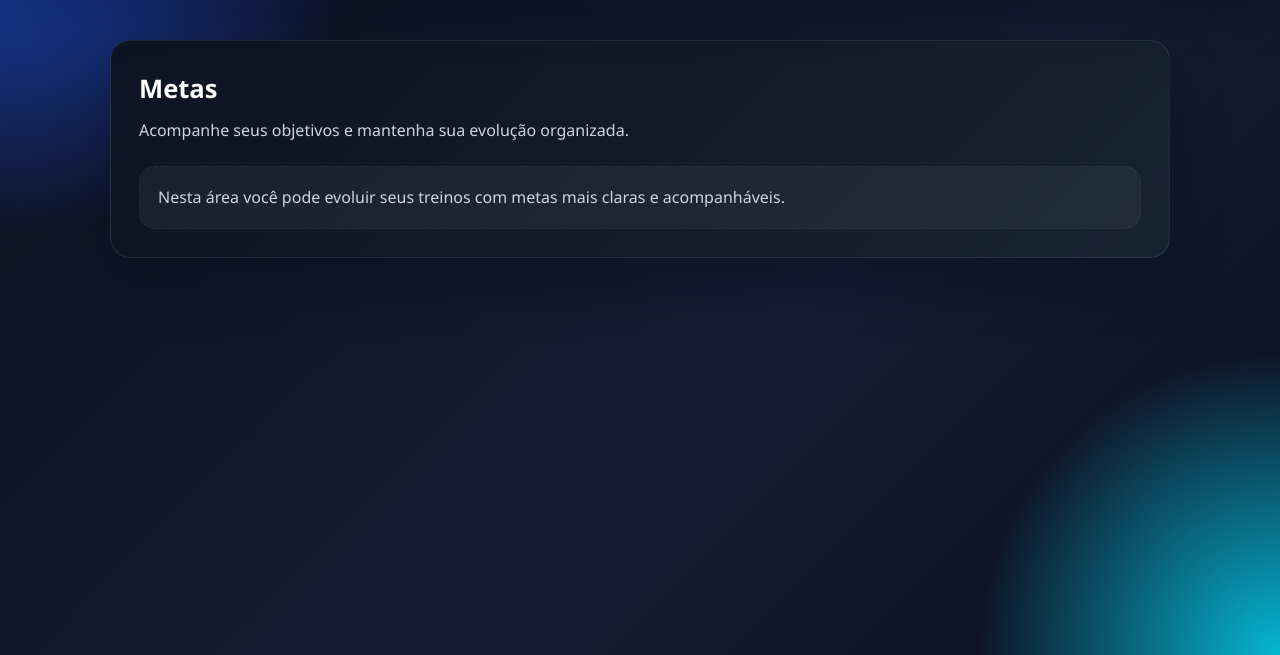
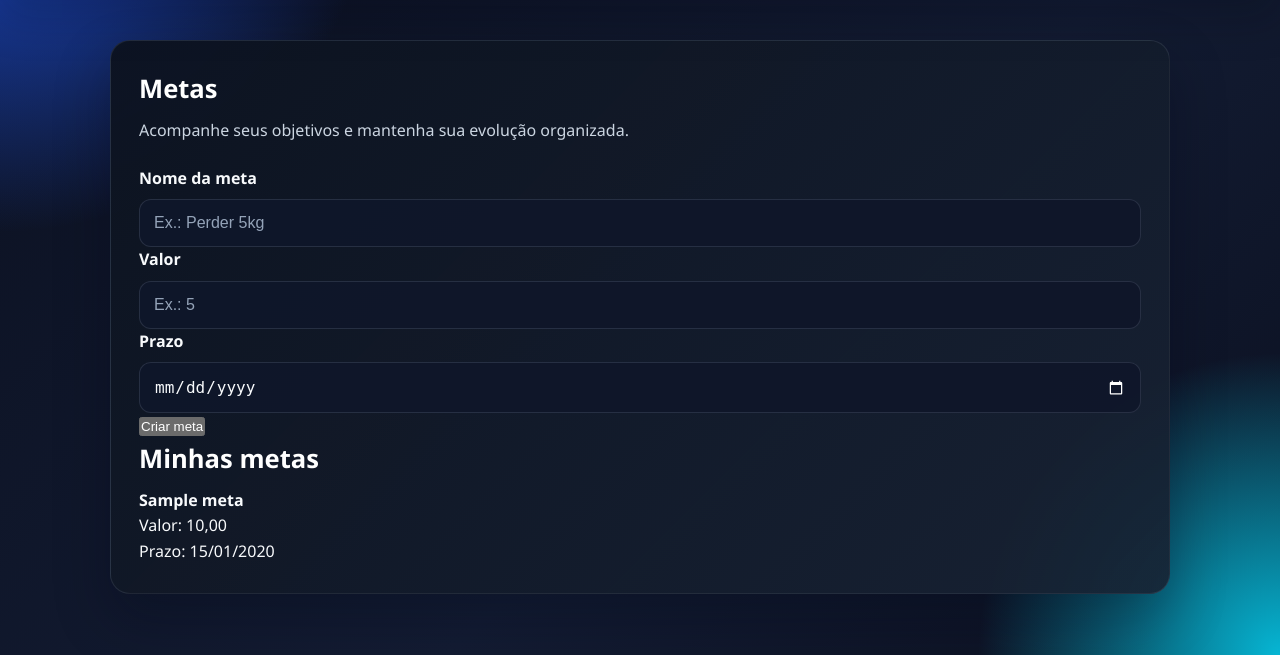
Before and after one commit to marcelof0nseca/GymTrack, a Django app: page /metas/ in a window 1280 px wide. Shown: the part 145-800 px from the top of the page. Run offline with Django 5.2, Linux system fonts and the light colour scheme; a user stored in the database is signed in; tables that the repository leaves empty hold one stand-in row (values such as "Sample post").

Commit message:
feat:Cadastro de metas implementada

```diff
--- a/core/admin.py
+++ b/core/admin.py
@@ -1,7 +1,8 @@
 from django.contrib import admin
-from .models import Treino, Exercicio, ExecucaoTreino, ExercicioBase
+from .models import Treino, Exercicio, ExecucaoTreino, ExercicioBase, Meta
 
 admin.site.register(Treino)
 admin.site.register(ExercicioBase)
 admin.site.register(Exercicio)
 admin.site.register(ExecucaoTreino)
+admin.site.register(Meta)
--- a/core/forms.py
+++ b/core/forms.py
@@ -2,7 +2,7 @@ from django import forms
 from django.contrib.auth.forms import UserCreationForm
 from django.contrib.auth.models import User
 
-from .models import Treino, Exercicio, ExecucaoTreino, ExercicioBase
+from .models import Treino, Exercicio, ExecucaoTreino, ExercicioBase, Meta
 
 
 def _append_widget_class(widget, class_name):
@@ -137,3 +137,49 @@ class ExecucaoTreinoForm(forms.ModelForm):
                 'Esse treino ainda não possui exercícios cadastrados. Adicione pelo menos um exercício antes de iniciar.'
             )
         return treino
+
+
+
+
+class MetaForm(forms.ModelForm):
+    class Meta:
+        model = Meta
+        fields = ['nome', 'valor', 'prazo']
+        labels = {
+            'nome': 'Nome da meta',
+            'valor': 'Valor',
+            'prazo': 'Prazo',
+        }
+        widgets = {
+            'prazo': forms.DateInput(attrs={'type': 'date'}),
+        }
+
+    def __init__(self, *args, **kwargs):
+        super().__init__(*args, **kwargs) #*   **kwargs new
+
+        # seguindo padrão leve de UX
+        self.fields['nome'].widget.attrs.update({
+            'placeholder': 'Ex.: Perder 5kg'
+        })
+
+        self.fields['valor'].widget.attrs.update({
+            'placeholder': 'Ex.: 5',
+            'inputmode': 'numeric',
+        })
+
+    def clean_valor(self):
+        valor = self.cleaned_data.get('valor')
+        if valor is None or valor <= 0:
+            raise forms.ValidationError('Informe um valor positivo.')
+        return valor
+
+    def clean_prazo(self):
+        prazo = self.cleaned_data.get('prazo')
+        if prazo is None:
+            return prazo
+
+        from datetime import date
+        if prazo < date.today():
+            raise forms.ValidationError('Informe um prazo válido (futuro).')
+
+        return prazo
--- a/core/models.py
+++ b/core/models.py
@@ -93,3 +93,14 @@ class ExecucaoExercicio(models.Model):
     def __str__(self):
         nome_exercicio = self.exercicio.exercicio_base.nome if self.exercicio.exercicio_base else self.exercicio.nome
         return f"{nome_exercicio} - {self.execucao.treino.nome}"
+
+
+class Meta(models.Model):
+    usuario = models.ForeignKey(User, on_delete=models.CASCADE, related_name='metas')
+    nome = models.CharField(max_length=110)
+    valor = models.DecimalField(max_digits=8, decimal_places=2)
+    prazo = models.DateField()
+    criado_em = models.DateTimeField(auto_now_add=True)
+
+    def __str__(self):
+        return f"{self.nome} - {self.usuario.username}"
--- a/core/templates/core/metas.html
+++ b/core/templates/core/metas.html
@@ -6,8 +6,45 @@
         <h2 class="section-title">Metas</h2>
         <p class="section-subtitle">Acompanhe seus objetivos e mantenha sua evolução organizada.</p>
 
-        <div class="empty-state">
-            Nesta área você pode evoluir seus treinos com metas mais claras e acompanháveis.
+        <form method="post" class="form-card">
+            {% csrf_token %}
+
+            <div class="form-group">
+                <label for="{{ form.nome.id_for_label }}">Nome da meta</label>
+                {{ form.nome }}
+            </div>
+
+            <div class="form-group">
+                <label for="{{ form.valor.id_for_label }}">Valor</label>
+                {{ form.valor }}
+            </div>
+
+            <div class="form-group">
+                <label for="{{ form.prazo.id_for_label }}">Prazo</label>
+                {{ form.prazo }}
+            </div>
+
+            <button type="submit" class="primary-button">Criar meta</button>
+        </form>
+
+        <div class="content-section">
+            <h3 class="section-title">Minhas metas</h3>
+
+            {% if metas %}
+                <div class="list-stack">
+                    {% for meta in metas %}
+                        <div class="item-card">
+                            <strong>{{ meta.nome }}</strong><br>
+                            Valor: {{ meta.valor }}<br>
+                            Prazo: {{ meta.prazo|date:"d/m/Y" }}
+                        </div>
+                    {% endfor %}
+                </div>
+            {% else %}
+                <div class="empty-state">
+                    Nenhuma meta cadastrada ainda.
+                </div>
+            {% endif %}
         </div>
     </div>
 </section>
--- a/core/views.py
+++ b/core/views.py
@@ -6,8 +6,8 @@ from django.contrib import messages
 from django.utils import timezone
 from django.db.models.functions import Lower, Trim
 
-from .models import Treino, Exercicio, ExecucaoTreino, ExecucaoExercicio
-from .forms import RegisterForm, TreinoForm, ExercicioForm, ExecucaoTreinoForm
+from .models import Treino, Exercicio, ExecucaoTreino, ExecucaoExercicio, Meta
+from .forms import RegisterForm, TreinoForm, ExercicioForm, ExecucaoTreinoForm, MetaForm
 
 
 def _concluir_execucao(execucao):
@@ -76,7 +76,29 @@ def perfil_view(request):
 
 @login_required
 def metas_view(request):
-    return render(request, 'core/metas.html')
+    if request.method == 'POST':   #criacao
+        form = MetaForm(request.POST)
+
+        if form.is_valid():  #validacao
+            meta = form.save(commit=False)
+            meta.usuario = request.user
+            meta.save()
+
+            messages.success(request, 'Meta criada com sucesso!')
+            return redirect('metas')
+        else:
+            for errors in form.errors.values():
+                for error in errors:
+                    messages.error(request, error)
+    else:
+        form = MetaForm()
+
+    metas = Meta.objects.filter(usuario=request.user).order_by('prazo')
+
+    return render(request, 'core/metas.html', { #Redirecionamento para a mesma pagina
+        'form': form,
+        'metas': metas
+    })
 
 
 @login_required
```
Also changed, not shown: core/migrations/0003_meta.py (added), 1 other file.
